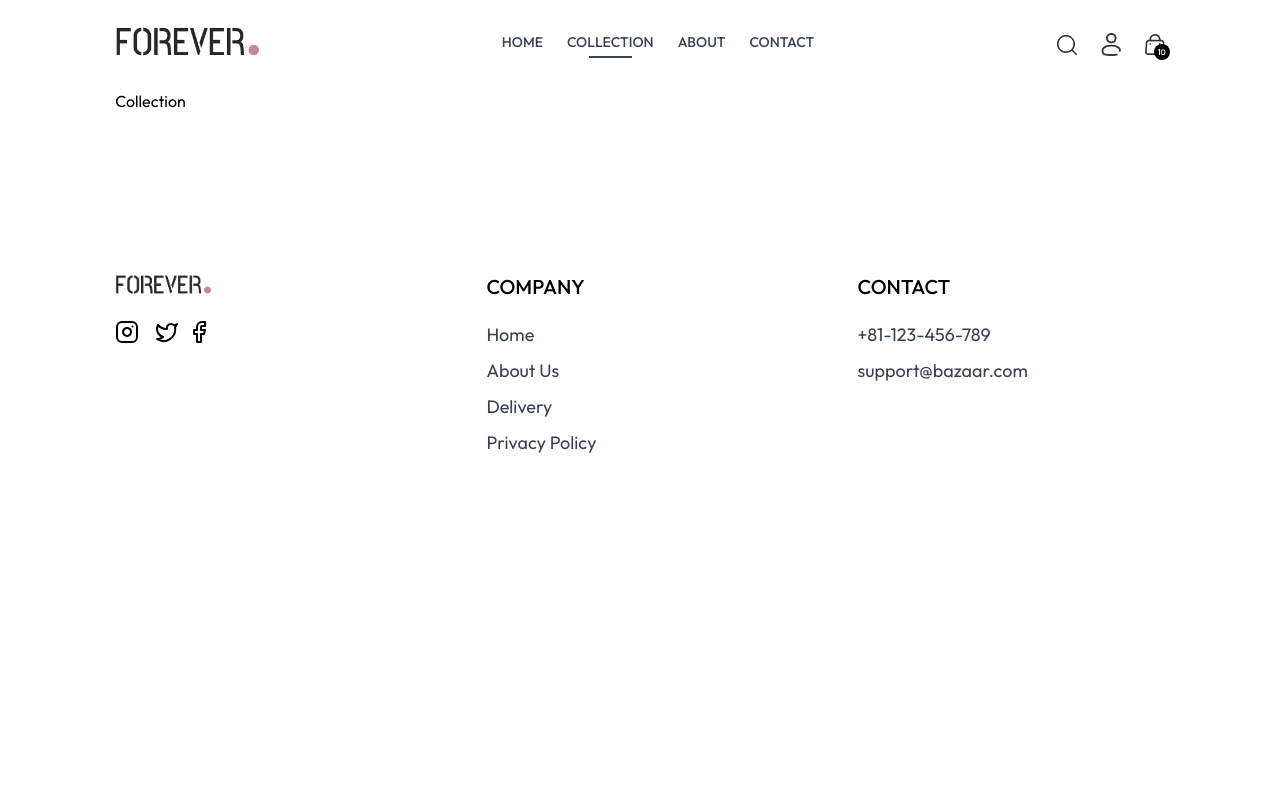
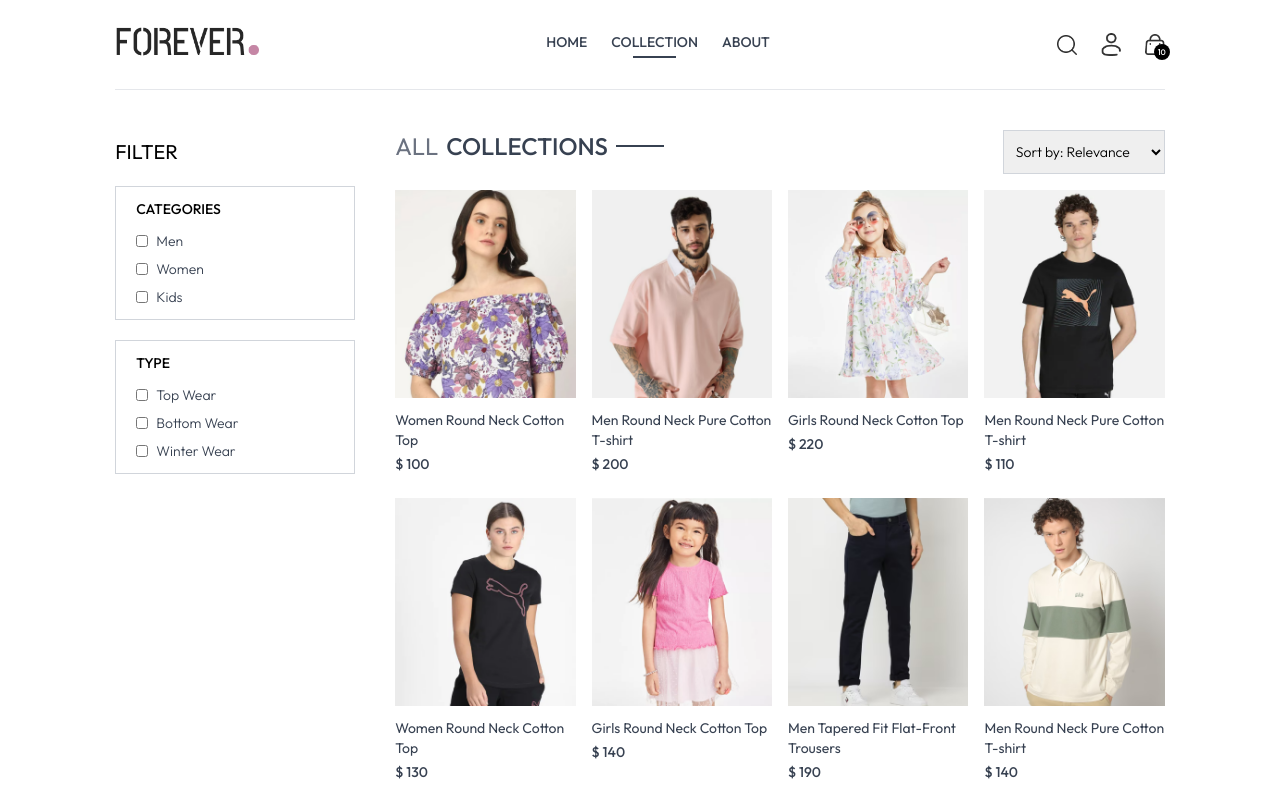
Before and after one commit to chun-eric/bazaar_ecommerce, a React (Vite) app: page /collection in a window 1280 px wide. Shown: the top 800 px of the page. Built offline with nearby package versions, Linux system fonts and the light colour scheme.

Commit message:
Complete filtering feature by category and subcategory

```diff
--- a/package.json
+++ b/package.json
@@ -10,6 +10,7 @@
     "preview": "vite preview"
   },
   "dependencies": {
+    "@heroicons/react": "^2.2.0",
     "@vercel/analytics": "^1.4.1",
     "lucide-react": "^0.468.0",
     "react": "^18.3.1",
--- a/src/components/Navbar.jsx
+++ b/src/components/Navbar.jsx
@@ -26,10 +26,10 @@ const Navbar = () => {
           <p className='uppercase'>About</p>
           <hr className='w-1/2 border-none h-[2px] bg-gray-700 hidden' />
         </NavLink>
-        <NavLink to='/contact' className=' flex flex-col items-center gap-1'>
+        {/* <NavLink to='/contact' className=' flex flex-col items-center gap-1'>
           <p className='uppercase'>Contact</p>
           <hr className='w-1/2 border-none h-[2px] bg-gray-700 hidden' />
-        </NavLink>
+        </NavLink> */}
       </ul>
 
       {/* RIGHT MENU - SEARCH, CART, PROFILE  */}
--- a/src/components/Title.jsx
+++ b/src/components/Title.jsx
@@ -9,7 +9,7 @@ const Title = ({ text1, text2 }) => {
           {text2}
         </span>
       </p>
-      <p className='w-5  sm:w-12 h-[1px] sm:h-[2px] bg-gray-700'></p>
+      <p className='w-5 sm:w-12 h-[1px] sm:h-[2px] bg-gray-700'></p>
     </div>
   );
 };
--- a/src/pages/Collection.jsx
+++ b/src/pages/Collection.jsx
@@ -1,5 +1,208 @@
+import { useContext, useState, useEffect, useCallback } from "react";
+import { ShopContext } from "../context/shopContext";
+import Title from "../components/Title";
+
+import ProductItem from "../components/ProductItem";
+
 const Collection = () => {
-  return <div>Collection</div>;
+  // access product data using context api
+  const { products } = useContext(ShopContext);
+  const [showFilter, setShowFilter] = useState(false);
+  const [filterProducts, setFilterProducts] = useState([]);
+  const [category, setCategory] = useState([]);
+  const [subCategory, setSubCategory] = useState([]);
+
+  // function to add or remove clicked categories into category array
+  const toggleCategory = (e) => {
+    // if the clicked category is already in the array, remove it
+    if (category.includes(e.target.value)) {
+      setCategory(category.filter((item) => item !== e.target.value));
+    } else {
+      // if the clicked category is not in the array, add it
+      setCategory((prev) => [...prev, e.target.value]);
+    }
+  };
+
+  // function to add clicked subcategories into subcategory array
+  const toggleSubCategory = (e) => {
+    // if the clicked subcategory is already in the array, remove it
+    if (subCategory.includes(e.target.value)) {
+      setSubCategory(subCategory.filter((item) => item !== e.target.value));
+    } else {
+      // if the clicked subcategory is not in the array, add it
+      setSubCategory((prev) => [...prev, e.target.value]);
+    }
+  };
+
+  // function to filter the products based on category and subcategory
+  // use useCallback to memoize the function -- prevent unnecessary re-renders and infinite loops
+  // we only run this applyFilter function with useCallback when there is any dependency array changes, this will avoid unnecessary re-renders
+  const applyFilter = useCallback(() => {
+    let productsCopy = [...products];
+
+    console.log("Before filtering:", productsCopy);
+    console.log("Selected categories:", category);
+    console.log("Selected subcategories:", subCategory);
+
+    // filter by category if there is one or more items in the array
+    if (category.length > 0) {
+      productsCopy = productsCopy.filter((product) =>
+        category.includes(product.category)
+      );
+    }
+    // filter by subcategory if there is one or more items in the array
+    if (subCategory.length > 0) {
+      productsCopy = productsCopy.filter((product) =>
+        subCategory.includes(product.subCategory)
+      );
+    }
+    setFilterProducts(productsCopy);
+  }, [products, category, subCategory]); // only recreate if products or category changes
+
+  // fetch the latest products on initial mount
+  useEffect(() => {
+    setFilterProducts(products);
+  }, [products]);
+
+  // check logic of category filter to see that it is adding and deleting from the array using applyFilter function
+  useEffect(() => {
+    applyFilter();
+  }, [applyFilter]);
+
+  return (
+    <div className='flex flex-col sm:flex-row gap-2 sm:gap-10 pt-10 border-t'>
+      {/* Filter Feature - Left Side */}
+      <div className='min-w-60'>
+        <p
+          onClick={() => setShowFilter(!showFilter)}
+          className='my-2 text-xl flex items-center cursor-pointer gap-2 '
+        >
+          FILTER
+          <svg
+            xmlns='http://www.w3.org/2000/svg'
+            fill='none'
+            viewBox='0 0 24 24'
+            strokeWidth='1.5'
+            stroke='currentColor'
+            className='w-5  text-gray-500 sm:hidden font-light'
+          >
+            <path
+              strokeLinecap='round'
+              strokeLinejoin='round'
+              d='M10.5 6h9.75M10.5 6a1.5 1.5 0 1 1-3 0m3 0a1.5 1.5 0 1 0-3 0M3.75 6H7.5m3 12h9.75m-9.75 0a1.5 1.5 0 0 1-3 0m3 0a1.5 1.5 0 0 0-3 0m-3.75 0H7.5m9-6h3.75m-3.75 0a1.5 1.5 0 0 1-3 0m3 0a1.5 1.5 0 0 0-3 0m-9.75 0h9.75'
+            />
+          </svg>
+        </p>
+        {/* Category Filter */}
+        <div
+          className={`border border-gray-300 pl-5 py-3 mt-5 ${
+            showFilter ? "" : "hidden"
+          } sm:block transition-all duration-300 ease-in-out`}
+        >
+          <p className='mb-3 text-sm font-medium'>CATEGORIES</p>
+          <div className='flex flex-col gap-2 text-sm font-light text-gray-700'>
+            <p className='flex gap-2'>
+              <input
+                type='checkbox'
+                className='w-3'
+                value={"Men"}
+                onChange={toggleCategory}
+              />
+              Men
+            </p>
+            <p className='flex gap-2'>
+              <input
+                type='checkbox'
+                className='w-3'
+                value={"Women"}
+                onChange={toggleCategory}
+              />
+              Women
+            </p>
+            <p className='flex gap-2'>
+              <input
+                type='checkbox'
+                className='w-3'
+                value={"Kids"}
+                onChange={toggleCategory}
+              />
+              Kids
+            </p>
+          </div>
+        </div>
+        {/* Type Sub Category Filter  */}
+        <div
+          className={`border border-gray-300 pl-5 py-3 my-5 mt-5 ${
+            showFilter ? "" : "hidden"
+          } sm:block transition-all duration-300 ease-in-out`}
+        >
+          <p className='mb-3 text-sm font-medium'>TYPE</p>
+          <div className='flex flex-col gap-2 text-sm font-light text-gray-700'>
+            <p className='flex gap-2'>
+              <input
+                type='checkbox'
+                className='w-3'
+                value={"Topwear"}
+                onChange={toggleSubCategory}
+              />
+              Top Wear
+            </p>
+            <p className='flex gap-2'>
+              <input
+                type='checkbox'
+                className='w-3'
+                value={"Bottomwear"}
+                onChange={toggleSubCategory}
+              />
+              Bottom Wear
+            </p>
+            <p className='flex gap-2'>
+              <input
+                type='checkbox'
+                className='w-3'
+                value={"Winterwear"}
+                onChange={toggleSubCategory}
+              />
+              Winter Wear
+            </p>
+          </div>
+        </div>
+      </div>
+
+      {/* Products Collection - Right Side */}
+      <div className='flex-1'>
+        {/* Title */}
+        <div className='flex flex-col gap-2 md:flex-row justify-between sm:text-2xl mb-4'>
+          <Title text1={"All"} text2={"COLLECTIONS"} />
+          {/* Sort By */}
+          <select className='border font-light border-gray-300 text-sm px-2 py-2'>
+            <option value='relevance' className=''>
+              Sort by: Relevance
+            </option>
+            <option value='relevance' className=''>
+              Sort by: Low to High
+            </option>
+            <option value='relevance' className=''>
+              Sort by: High to Low
+            </option>
+          </select>
+        </div>
+
+        {/* All Products to Map */}
+        <div className='grid grid-cols-2 md:grid-cols-3 lg:grid-cols-4 gap-4 gap-y-6'>
+          {filterProducts.map((product, index) => (
+            <ProductItem
+              key={index}
+              image={product.image}
+              id={product._id}
+              name={product.name}
+              price={product.price}
+            />
+          ))}
+        </div>
+      </div>
+    </div>
+  );
 };
 
 export default Collection;
```
Also changed, not shown: 2 other files (tests, documents, lock files or other folders).
